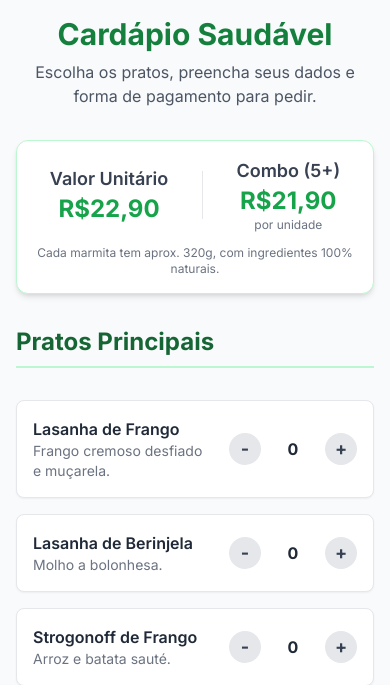
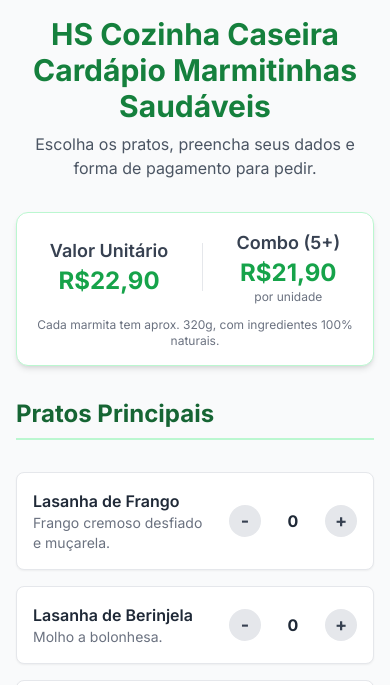
Before and after one commit to Hreinol/cardapio-online, a plain HTML site: page index.html in a window 390 px wide. Shown: the top 685 px of the page. Drawn offline with nearby package versions, Linux system fonts and the light colour scheme.

Commit message:
Update index.html

```diff
--- a/index.html
+++ b/index.html
@@ -38,7 +38,8 @@
 
         <!-- Header -->
         <header class="text-center mb-8">
-            <h1 class="text-3xl sm:text-4xl font-bold text-green-700">Cardápio Saudável</h1>
+            <h1 class="text-3xl sm:text-4xl font-bold text-green-700">HS Cozinha Caseira</h1>
+            <h1 class="text-3xl sm:text-4xl font-bold text-green-700">Cardápio Marmitinhas Saudáveis</h1>
             <p class="text-gray-600 mt-2">Escolha os pratos, preencha seus dados e forma de pagamento para pedir.</p>
         </header>
 
@@ -158,8 +159,8 @@
                 { name: "Galinhada Fit", desc: "Arroz integral e cubos de frango." },
                 { name: "Rocambole de Carne Moída", desc: "Recheado com queijo e tomate seco, arroz e legumes no vapor." },
                 { name: "Filé de Tilápia Grelhada", desc: "Arroz integral, brócolis e cenoura no vapor." },
-                { name: "Abobrinha Recheada", desc: "Carne moída, queijo e arroz integral." },
-                { name: "Abobrinha Recheada", desc: "Frango desfiado, queijo e arroz integral." },
+                { name: "Abobrinha Recheada c/ Carne", desc: "Carne moída, queijo e arroz integral." },
+                { name: "Abobrinha Recheada c/ Frango", desc: "Frango desfiado, queijo e arroz integral." },
                 { name: "Frango Desfiado", desc: "Purê de Mandioquinha e batata, cenoura e vagem no vapor." }
             ],
             "Massas e Tortas": [
@@ -172,10 +173,10 @@
                 { name: "Macarrão à Bolonhesa", desc: "Macarrão ao molho bolonhesa." }
             ],
             "Caldos e Sopas": [
-                { name: "Caldo de Abóbora", desc: "Alho poró e carne seca desfiada (caseira)." },
-                { name: "Caldo de Abóbora", desc: "Alho poró e frango desfiado." },
+                { name: "Caldo de Abóbora c/ Carne Seca", desc: "Alho poró e carne seca desfiada (caseira)." },
+                { name: "Caldo de Abóbora c/ Frango", desc: "Alho poró e frango desfiado." },
                 { name: "Caldo de Legumes", desc: "Legumes frescos." },
-                { name: "Caldo de Legumes", desc: "Legumes frescos e Frango Desfiado." },
+                { name: "Caldo de Legumes c/ Frango", desc: "Legumes frescos e Frango Desfiado." },
                 { name: "Caldo Verde", desc: "Batata, calabresa, bacon e couve verde." },
                 { name: "Sopa de Legumes com Carne", desc: "Nutritiva e saborosa." }
             ]
```
